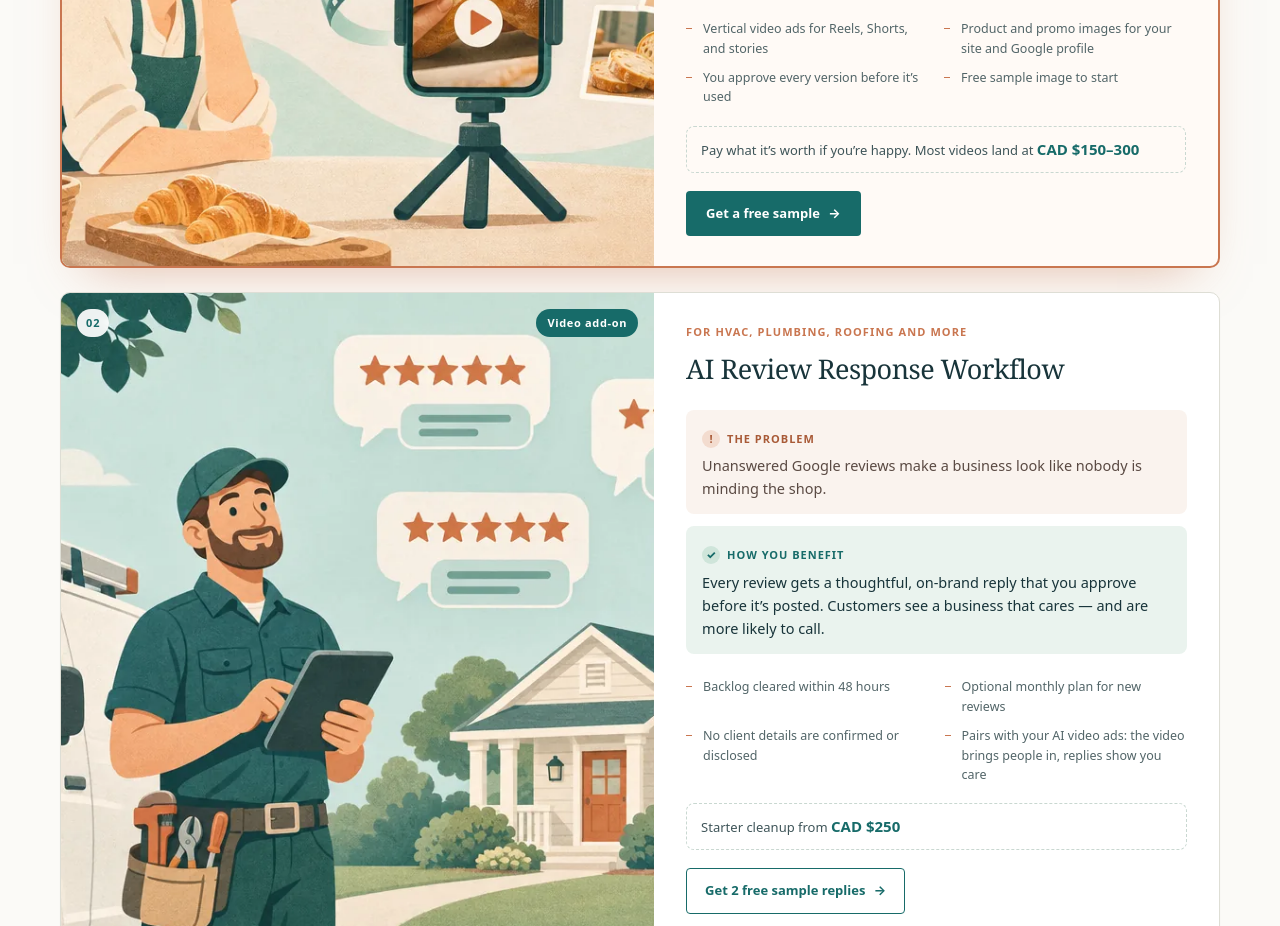
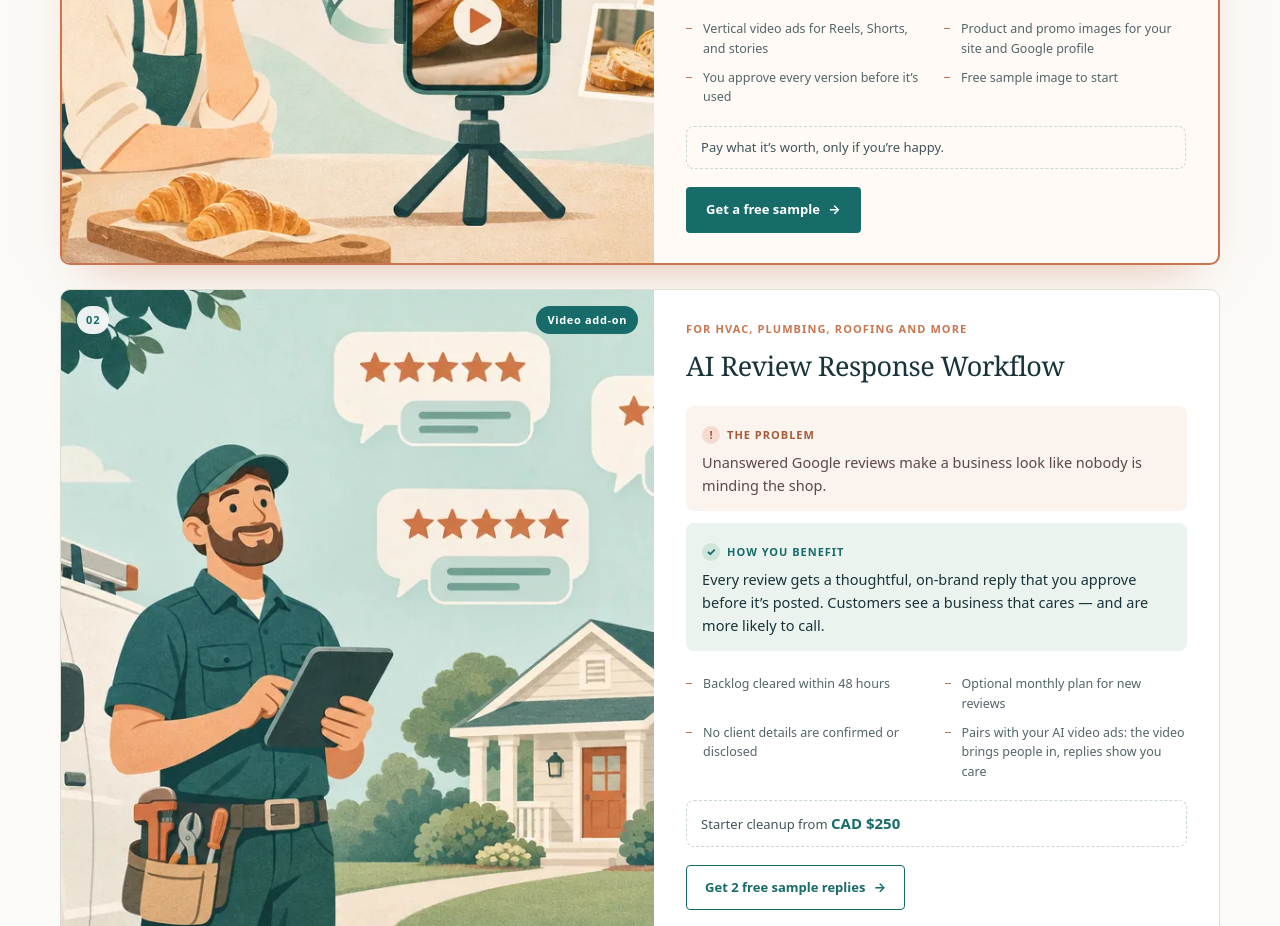
Before and after one commit to frankzhang-ai/workflow-ai-site, a plain HTML site: page index.html in a window 1280 px wide. Shown: the part 1660-2586 px from the top of the page. Drawn offline with Linux system fonts and the light colour scheme.

Commit message:
Remove price range from video card
Co-Authored-By: Claude Opus 5.5 <noreply@anthropic.com>
Claude-Session: https://claude.ai/code/session_01Y4AyjwEREfKtt9Wp5xpNCw

```diff
--- a/index.html
+++ b/index.html
@@ -59,7 +59,7 @@
             <h3>AI Video Ads &amp; Promo Images</h3>
             <div class="pb"><div class="pb-row pb-problem"><span class="pb-label">The problem</span><p>Video is what gets noticed on Google, Instagram, and Facebook, but a film crew costs thousands and takes weeks.</p></div><div class="pb-row pb-benefit"><span class="pb-label">How you benefit</span><p>Short, on-brand video ads and promo images made with AI, in days instead of weeks. Your business looks professional online and gives people a reason to call.</p></div></div>
             <ul class="card-points"><li>Vertical video ads for Reels, Shorts, and stories</li><li>Product and promo images for your site and Google profile</li><li>You approve every version before it’s used</li><li>Free sample image to start</li></ul>
-            <p class="card-price">Pay what it’s worth if you’re happy. Most videos land at <strong>CAD $150–300</strong></p>
+            <p class="card-price">Pay what it’s worth, only if you’re happy.</p>
             <a href="#sample" class="card-link">Get a free sample <span aria-hidden="true">→</span></a>
           </div>
         </article>
```
